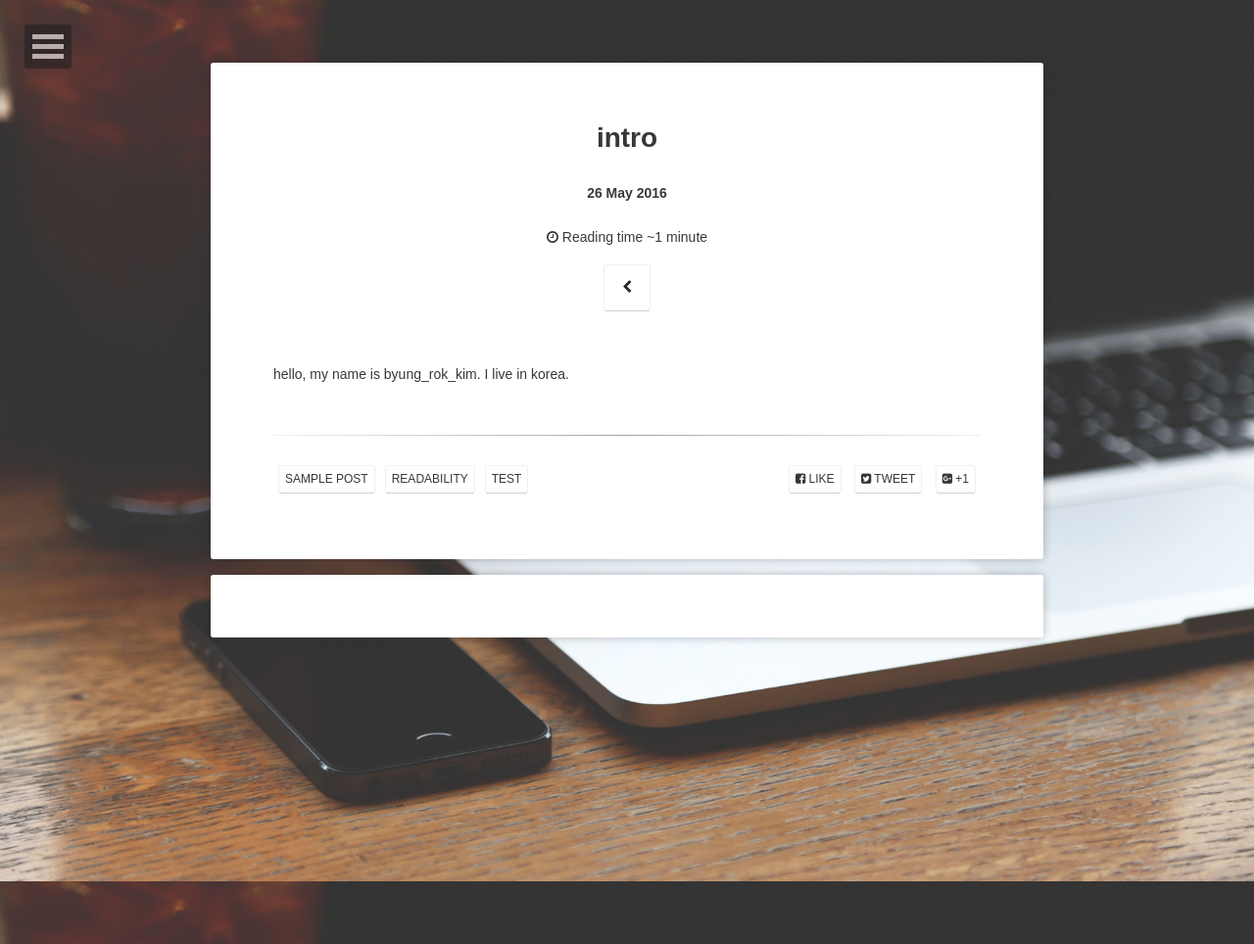
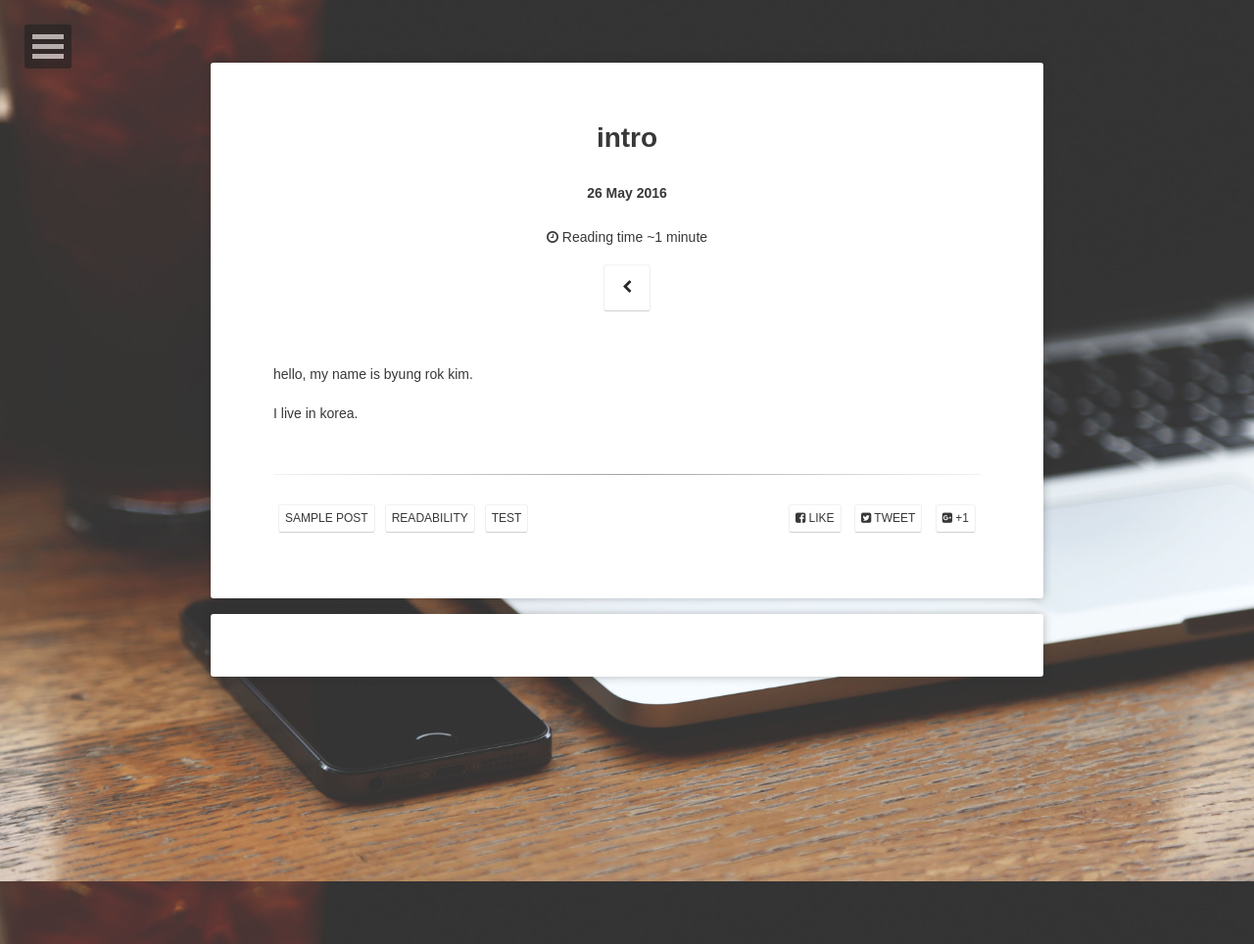
Before and after one commit to byungrok/byungrok.github.com, a Jekyll site: the page built from _posts/2016-05-26-intro.md, in a window 1280 px wide. Shown: the whole page at 98% size. Built offline with Jekyll 4.4.1, drawn with Linux system fonts in a browser that asks for light colours; some web fonts are replaced; comment, search, counter and statistics services are not loaded.

```diff
--- a/_posts/2016-05-26-intro.md
+++ b/_posts/2016-05-26-intro.md
@@ -6,5 +6,6 @@ tags: [sample post, readability, test]
 comments: true
 ---
 
-hello, my name is byung_rok_kim.
+hello, my name is byung rok kim.
+
 I live in korea.
```
